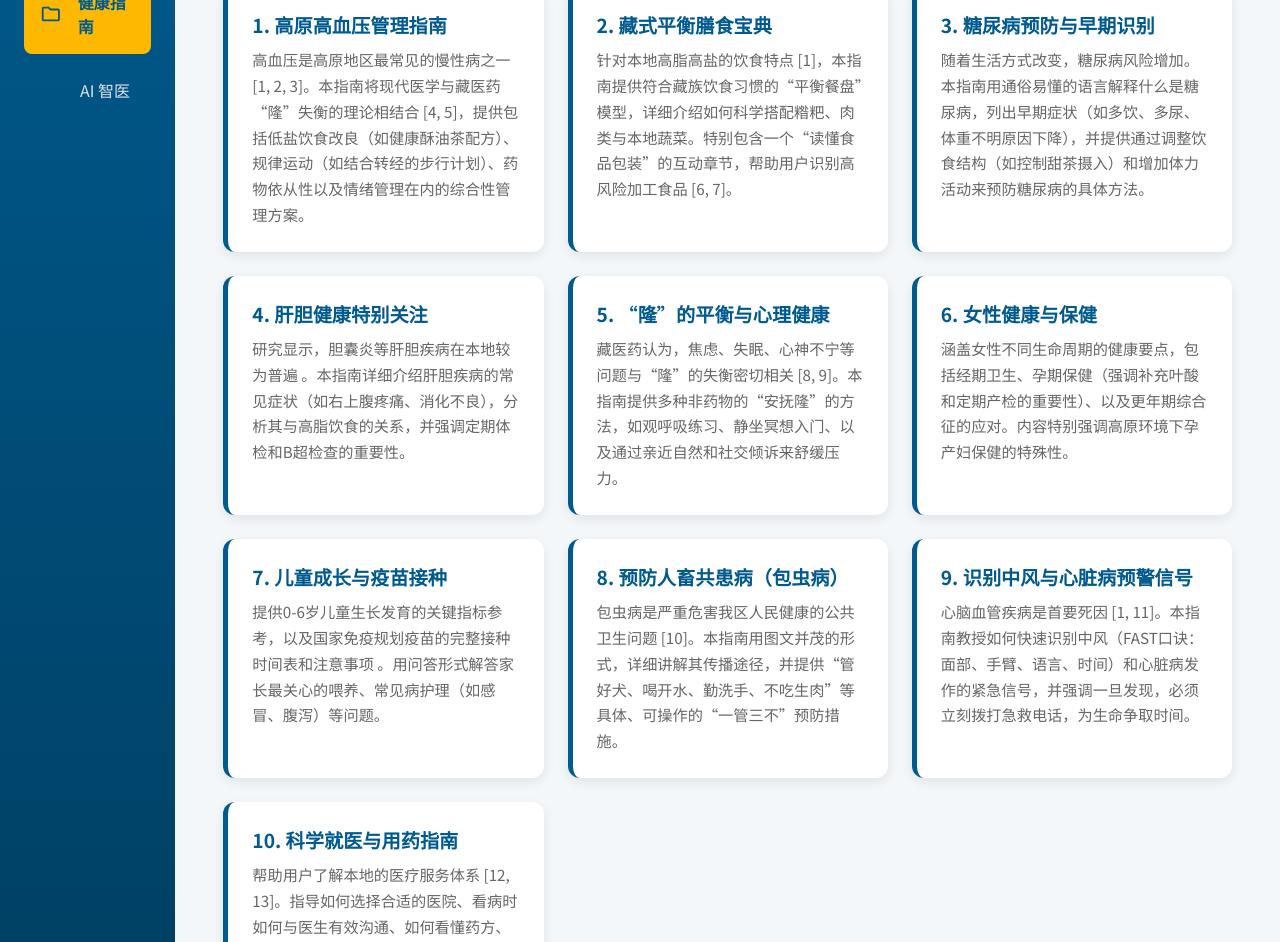
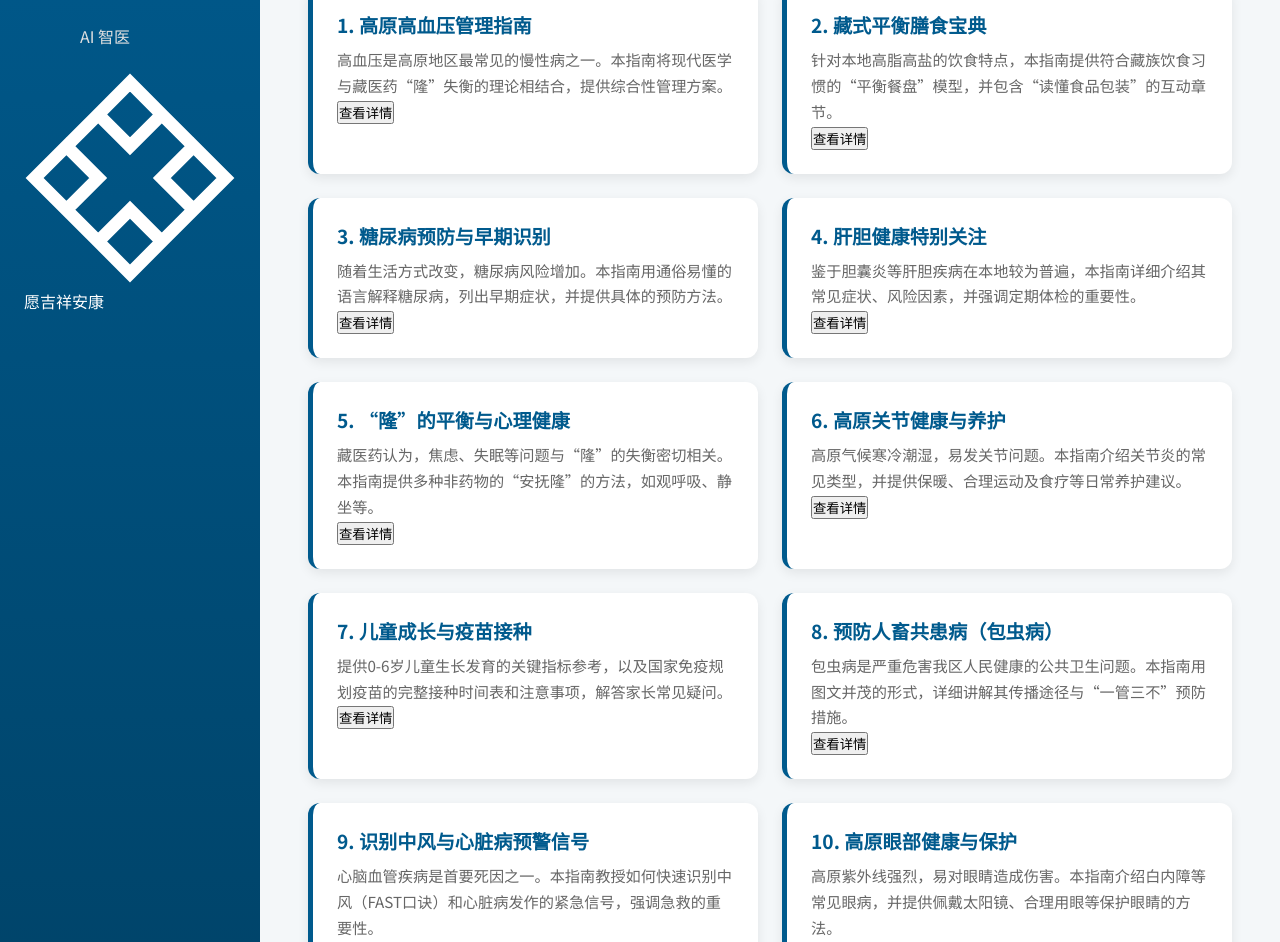
Before and after one commit to ycyue10001/Inter-Culture, a plain HTML site: page index.html in a window 1280 px wide. Shown: the part 160-1102 px from the top of the page. Drawn offline with Linux system fonts and the light colour scheme.

Commit message:
Update index.html

```diff
--- a/index.html
+++ b/index.html
@@ -11,13 +11,25 @@
     <div class="app-layout">
         <aside class="sidebar">
             <div class="logo">
-                <svg class="logo-icon" xmlns="http://www.w3.org/2000/svg" viewBox="0 0 100 100"><circle cx="50" cy="50" r="38" stroke-width="6" fill="none"/><circle cx="50" cy="50" r="12" stroke-width="6" fill="none"/><path d="M50,12 L50,88 M12,50 L88,50 M26.2,26.2 L73.8,73.8 M26.2,73.8 L73.8,26.2" stroke-width="6"/></svg>
+                <svg class="logo-icon" xmlns="http://www.w3.org/2000/svg" viewBox="0 0 24 24" fill="currentColor"><path d="M12 2C6.48 2 2 6.48 2 12s4.48 10 10 10 10-4.48 10-10S17.52 2 12 2zm0 18c-4.41 0-8-3.59-8-8s3.59-8 8-8 8 3.59 8 8-3.59 8-8 8zM12 4c-2.97 0-5.58 1.66-6.96 4L12 12V4zm0 16c2.97 0 5.58-1.66 6.96-4L12 12v8zM4.04 8C5.42 5.66 8.03 4 11 4v8L4.04 8zm15.92 8c-1.38 2.34-3.99 4-6.96 4v-8l6.96 4z"/></svg>
                 <h2>扎西德勒健康</h2>
             </div>
             <nav class="main-nav">
-                <a href="#guides" class="nav-item active" data-target="guides-page"><svg xmlns="http://www.w3.org/2000/svg" viewBox="0 0 24 24" fill="currentColor"><path d="M20 6h-8l-2-2H4c-1.1 0-1.99.9-1.99 2L2 18c0 1.1.9 2 2 2h16c1.1 0 2-.9 2-2V8c0-1.1-.9-2-2-2zm0 12H4V6h5.17l2 2H20v10z"/></svg> <span>健康指南</span></a>
-                <a href="#ai-chat" class="nav-item" data-target="ai-chat-page"><svg xmlns="http://www.w3.org/2000/svg" viewBox="0 0 24 24" fill="currentColor"><path d="M20 2H4c-1.1 0-2.9-2 2v18l4-4h14c1.1 0 2-.9 2-2V4c0-1.1-.9-2-2-2zM9.41 12.41L8 11l-1.41 1.41L5.17 11 6.59 9.59 8 11l1.41-1.41L10.83 11l-1.42 1.41zM16 14h-4v-2h4v2zm0-3h-4V9h4v2z"/></svg> <span>AI 智医</span></a>
+                <a href="#guides" class="nav-item active" data-target="guides-page">
+                    <svg xmlns="http://www.w3.org/2000/svg" viewBox="0 0 24 24" fill="currentColor"><path d="M16 2H8C6.9 2 6 2.9 6 4v1H4v2h16V5h-2V4c0-1.1-.9-2-2-2zM8 4h8v1H8V4zm10 4H6c-1.1 0-2 2 2 2v8c0 1.1.9 2 2 2h8c1.1 0 2-.9 2-2v-8c0-1.1-.9-2-2-2z"/></svg>
+                    <span>健康指南</span>
+                </a>
+                <a href="#ai-chat" class="nav-item" data-target="ai-chat-page">
+                    <svg xmlns="http://www.w3.org/2000/svg" viewBox="0 0 24 24" fill="currentColor"><path d="M20 2H4c-1.1 0-2.9-2 2v18l4-4h14c1.1 0 2-.9 2-2V4c0-1.1-.9-2-2-2zM9.41 12.41L8 11l-1.41 1.41L5.17 11 6.59 9.59 8 11l1.41-1.41L10.83 11l-1.42 1.41zM16 14h-4v-2h4v2zm0-3h-4V9h4v2z"/></svg>
+                    <span>AI 智医</span>
+                </a>
             </nav>
+            <div class="sidebar-footer">
+                <div class="footer-knot">
+                    <svg xmlns="http://www.w3.org/2000/svg" viewBox="0 0 100 100" fill="none" stroke="currentColor" stroke-width="6"><path d="M35 20 L50 35 L65 20 L50 5 Z M35 80 L50 65 L65 80 L50 95 Z M20 35 L35 50 L20 65 L5 50 Z M80 35 L65 50 L80 65 L95 50 Z M35 20 L20 35 M65 20 L80 35 M35 80 L20 65 M65 80 L80 65"/></svg>
+                </div>
+                <p>愿吉祥安康</p>
+            </div>
         </aside>
 
         <main class="main-content">
@@ -27,71 +39,49 @@
                     <p>汇集高原常见健康问题的深度解读与实用建议</p>
                 </header>
                 <div class="guide-grid">
-                    <div class="guide-card">
-                        <h4>1. 高原高血压管理指南</h4>
-                        <p>高血压是高原地区最常见的慢性病之一 [1, 2, 3]。本指南将现代医学与藏医药“隆”失衡的理论相结合 [4, 5]，提供包括低盐饮食改良（如健康酥油茶配方）、规律运动（如结合转经的步行计划）、药物依从性以及情绪管理在内的综合性管理方案。</p>
-                    </div>
-                    <div class="guide-card">
-                        <h4>2. 藏式平衡膳食宝典</h4>
-                        <p>针对本地高脂高盐的饮食特点 [1]，本指南提供符合藏族饮食习惯的“平衡餐盘”模型，详细介绍如何科学搭配糌粑、肉类与本地蔬菜。特别包含一个“读懂食品包装”的互动章节，帮助用户识别高风险加工食品 [6, 7]。</p>
-                    </div>
-                    <div class="guide-card">
-                        <h4>3. 糖尿病预防与早期识别</h4>
-                        <p>随着生活方式改变，糖尿病风险增加。本指南用通俗易懂的语言解释什么是糖尿病，列出早期症状（如多饮、多尿、体重不明原因下降），并提供通过调整饮食结构（如控制甜茶摄入）和增加体力活动来预防糖尿病的具体方法。</p>
-                    </div>
-                    <div class="guide-card">
-                        <h4>4. 肝胆健康特别关注</h4>
-                        <p>研究显示，胆囊炎等肝胆疾病在本地较为普遍 。本指南详细介绍肝胆疾病的常见症状（如右上腹疼痛、消化不良），分析其与高脂饮食的关系，并强调定期体检和B超检查的重要性。</p>
-                    </div>
-                    <div class="guide-card">
-                        <h4>5. “隆”的平衡与心理健康</h4>
-                        <p>藏医药认为，焦虑、失眠、心神不宁等问题与“隆”的失衡密切相关 [8, 9]。本指南提供多种非药物的“安抚隆”的方法，如观呼吸练习、静坐冥想入门、以及通过亲近自然和社交倾诉来舒缓压力。</p>
-                    </div>
-                    <div class="guide-card">
-                        <h4>6. 女性健康与保健</h4>
-                        <p>涵盖女性不同生命周期的健康要点，包括经期卫生、孕期保健（强调补充叶酸和定期产检的重要性）、以及更年期综合征的应对。内容特别强调高原环境下孕产妇保健的特殊性。</p>
-                    </div>
-                    <div class="guide-card">
-                        <h4>7. 儿童成长与疫苗接种</h4>
-                        <p>提供0-6岁儿童生长发育的关键指标参考，以及国家免疫规划疫苗的完整接种时间表和注意事项 。用问答形式解答家长最关心的喂养、常见病护理（如感冒、腹泻）等问题。</p>
-                    </div>
-                    <div class="guide-card">
-                        <h4>8. 预防人畜共患病（包虫病）</h4>
-                        <p>包虫病是严重危害我区人民健康的公共卫生问题 [10]。本指南用图文并茂的形式，详细讲解其传播途径，并提供“管好犬、喝开水、勤洗手、不吃生肉”等具体、可操作的“一管三不”预防措施。</p>
-                    </div>
-                    <div class="guide-card">
-                        <h4>9. 识别中风与心脏病预警信号</h4>
-                        <p>心脑血管疾病是首要死因 [1, 11]。本指南教授如何快速识别中风（FAST口诀：面部、手臂、语言、时间）和心脏病发作的紧急信号，并强调一旦发现，必须立刻拨打急救电话，为生命争取时间。</p>
-                    </div>
-                    <div class="guide-card">
-                        <h4>10. 科学就医与用药指南</h4>
-                        <p>帮助用户了解本地的医疗服务体系 [12, 13]。指导如何选择合适的医院、看病时如何与医生有效沟通、如何看懂药方、以及安全用药的基本原则（如不随意增减剂量、注意不良反应等）。</p>
-                    </div>
+                    <div class="guide-card" data-guide="guide-1"><h4>1. 高原高血压管理指南</h4><p>高血压是高原地区最常见的慢性病之一。本指南将现代医学与藏医药“隆”失衡的理论相结合，提供综合性管理方案。</p><button class="guide-btn">查看详情</button></div>
+                    <div class="guide-card" data-guide="guide-2"><h4>2. 藏式平衡膳食宝典</h4><p>针对本地高脂高盐的饮食特点，本指南提供符合藏族饮食习惯的“平衡餐盘”模型，并包含“读懂食品包装”的互动章节。</p><button class="guide-btn">查看详情</button></div>
+                    <div class="guide-card" data-guide="guide-3"><h4>3. 糖尿病预防与早期识别</h4><p>随着生活方式改变，糖尿病风险增加。本指南用通俗易懂的语言解释糖尿病，列出早期症状，并提供具体的预防方法。</p><button class="guide-btn">查看详情</button></div>
+                    <div class="guide-card" data-guide="guide-4"><h4>4. 肝胆健康特别关注</h4><p>鉴于胆囊炎等肝胆疾病在本地较为普遍，本指南详细介绍其常见症状、风险因素，并强调定期体检的重要性。</p><button class="guide-btn">查看详情</button></div>
+                    <div class="guide-card" data-guide="guide-5"><h4>5. “隆”的平衡与心理健康</h4><p>藏医药认为，焦虑、失眠等问题与“隆”的失衡密切相关。本指南提供多种非药物的“安抚隆”的方法，如观呼吸、静坐等。</p><button class="guide-btn">查看详情</button></div>
+                    <div class="guide-card" data-guide="guide-6"><h4>6. 高原关节健康与养护</h4><p>高原气候寒冷潮湿，易发关节问题。本指南介绍关节炎的常见类型，并提供保暖、合理运动及食疗等日常养护建议。</p><button class="guide-btn">查看详情</button></div>
+                    <div class="guide-card" data-guide="guide-7"><h4>7. 儿童成长与疫苗接种</h4><p>提供0-6岁儿童生长发育的关键指标参考，以及国家免疫规划疫苗的完整接种时间表和注意事项，解答家长常见疑问。</p><button class="guide-btn">查看详情</button></div>
+                    <div class="guide-card" data-guide="guide-8"><h4>8. 预防人畜共患病（包虫病）</h4><p>包虫病是严重危害我区人民健康的公共卫生问题。本指南用图文并茂的形式，详细讲解其传播途径与“一管三不”预防措施。</p><button class="guide-btn">查看详情</button></div>
+                    <div class="guide-card" data-guide="guide-9"><h4>9. 识别中风与心脏病预警信号</h4><p>心脑血管疾病是首要死因之一。本指南教授如何快速识别中风（FAST口诀）和心脏病发作的紧急信号，强调急救的重要性。</p><button class="guide-btn">查看详情</button></div>
+                    <div class="guide-card" data-guide="guide-10"><h4>10. 高原眼部健康与保护</h4><p>高原紫外线强烈，易对眼睛造成伤害。本指南介绍白内障等常见眼病，并提供佩戴太阳镜、合理用眼等保护眼睛的方法。</p><button class="guide-btn">查看详情</button></div>
+                    <div class="guide-card" data-guide="guide-11"><h4>11. 女性健康与保健</h4><p>涵盖女性不同生命周期的健康要点，包括经期卫生、孕期保健（强调补充叶酸和定期产检）、以及更年期综合征的应对。</p><button class="guide-btn">查看详情</button></div>
+                    <div class="guide-card" data-guide="guide-12"><h4>12. 科学就医与用药指南</h4><p>帮助用户了解本地医疗服务体系。指导如何与医生有效沟通、看懂药方、以及安全用药的基本原则。</p><button class="guide-btn">查看详情</button></div>
                 </div>
             </div>
 
             <div id="ai-chat-page" class="page">
                 <header class="page-header">
                     <h1>AI 智医 (Amchi-AI)</h1>
-                    <p>您身边的智能健康助手。请在下方输入您的问题。</p>
+                    <p>您身边的智能健康助手。请在下方输入您的问题。(AI功能由Gemini API驱动)</p>
                 </header>
                 <div class="chat-container">
                     <div class="chat-box" id="chat-box">
-                        <div class="message ai-message">
-                            <p>扎西德勒！我是Amchi-AI，您的智能健康助手。您可以问我关于高血压、饮食、或者哪里不舒服等问题。<strong>请注意：我的回答仅供参考，不能替代专业医生的诊断。</strong></p>
-                        </div>
+                        <div class="message ai-message"><p>扎西德勒！我是Amchi-AI，您的智能健康助手。您可以问我关于高血压、饮食、或者哪里不舒服等问题。<strong>请注意：我的回答仅供参考，不能替代专业医生的诊断。</strong></p></div>
                     </div>
                     <div class="chat-input-area">
-                        <input type="text" id="user-input" placeholder="请在此输入您的问题...">
-                        <button id="send-btn">
-                            <svg xmlns="http://www.w3.org/2000/svg" viewBox="0 0 24 24" fill="currentColor"><path d="M2.01 21L23 12 2.01 3 2 10l15 2-15 2z"/></svg>
-                        </button>
+                        <input type="text" id="user-input" placeholder="请在此输入您的问题..." autocomplete="off">
+                        <button id="send-btn" title="发送"><svg xmlns="http://www.w3.org/2000/svg" viewBox="0 0 24 24" fill="currentColor"><path d="M2.01 21L23 12 2.01 3 2 10l15 2-15 2z"/></svg></button>
                     </div>
                 </div>
             </div>
         </main>
     </div>
 
+    <div id="guide-modal" class="modal">
+        <div class="modal-content">
+            <span class="close-btn">&times;</span>
+            <h2 id="modal-title">指南标题</h2>
+            <div id="modal-body">
+                <p>指南详细内容...</p>
+            </div>
+        </div>
+    </div>
+
     <script src="assets/js/script.js"></script>
 </body>
 </html>
```
